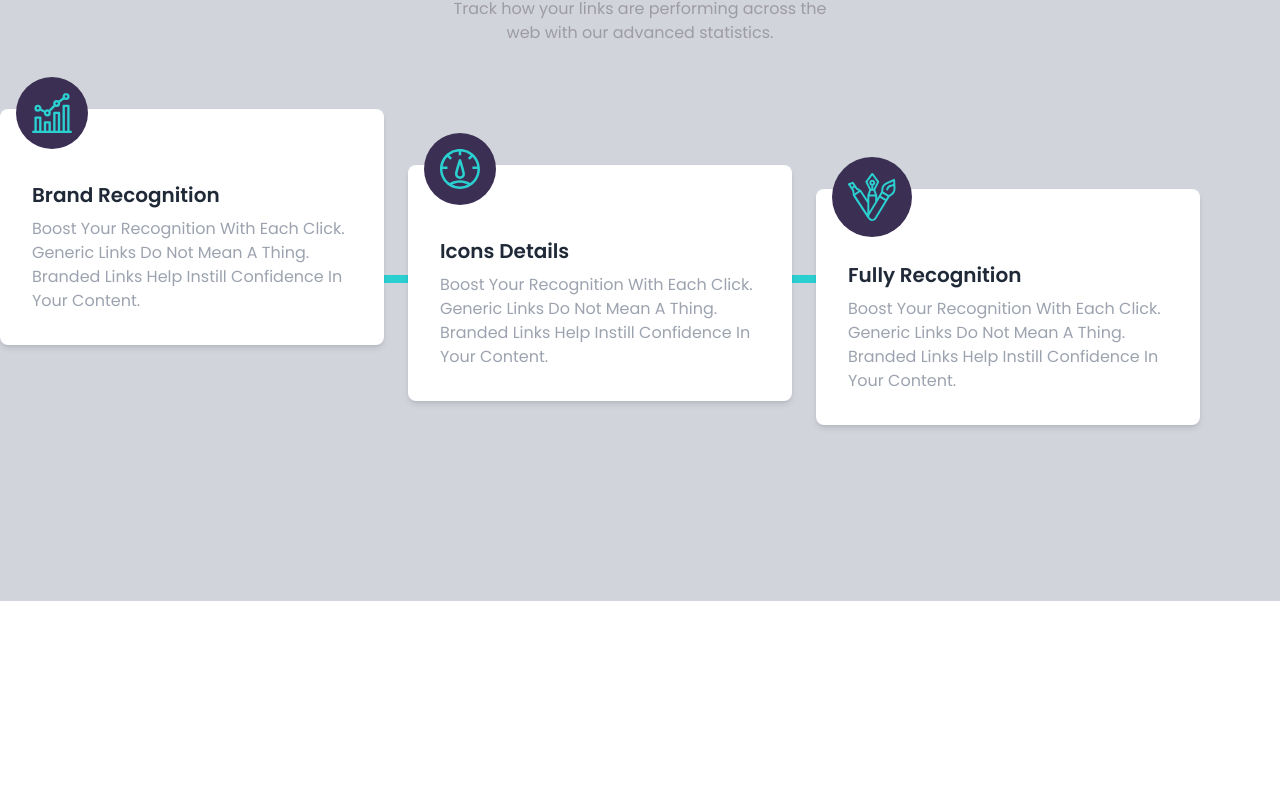
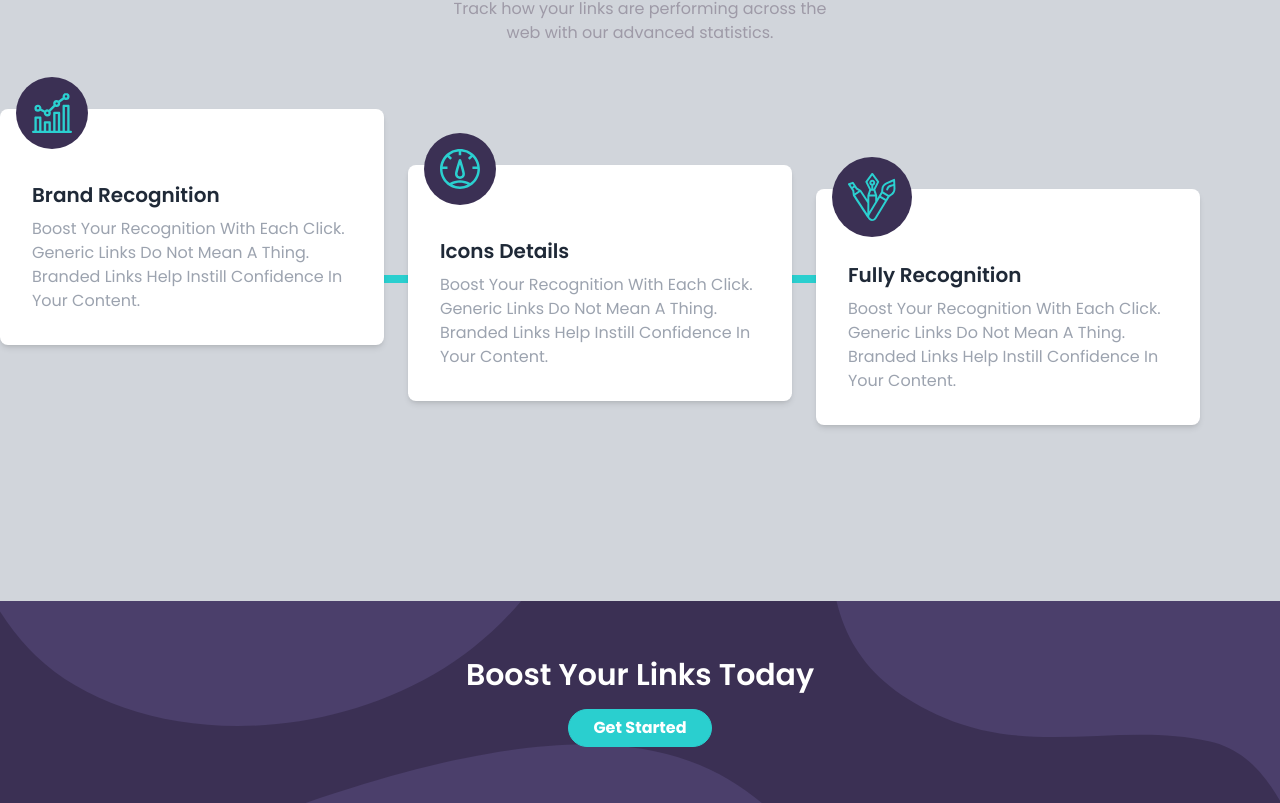
Before and after one commit to aliakhizer/fem-url-shortner, a React (Vite) app: page / in a window 1280 px wide. Shown: the part 877-1680 px from the top of the page. Before the commit the page ends 1478 px from the top, so only its background shows below. Built offline with nearby package versions, Linux system fonts and the light colour scheme.

Commit message:
adding boost link form

```diff
--- /dev/null
+++ b/src/components/LinkBoost .jsx
@@ -0,0 +1,22 @@
+import React from "react";
+import Button from "./common/Button";
+
+export default function LinkBoost() {
+  return (
+    <>
+      <div className="capitalized flex-col gap-4 text-white bg-primary-violet bg-boost-desktop flex justify-center items-center p-14">
+        <div>
+          <h1 className="text-white capitalize text-3xl text-center font-semibold">
+            boost your links today
+          </h1>
+        </div>
+
+        <div>
+          <Button rounded variant="primary">
+            get started
+          </Button>
+        </div>
+      </div>
+    </>
+  );
+}
--- a/src/pages/Home.jsx
+++ b/src/pages/Home.jsx
@@ -3,6 +3,7 @@ import Header from "../components/Header";
 import Hero from "../components/Hero";
 import ShorterLink from "../components/ShorterLink";
 import AdvanceDashboard from "../components/AdvanceDashboard";
+import LinkBoost from "../components/LinkBoost ";
 
 export default function Home() {
   return (
@@ -11,6 +12,7 @@ export default function Home() {
       <Hero />
       <ShorterLink />
       <AdvanceDashboard />
+      <LinkBoost />
     </>
   );
 }
```
